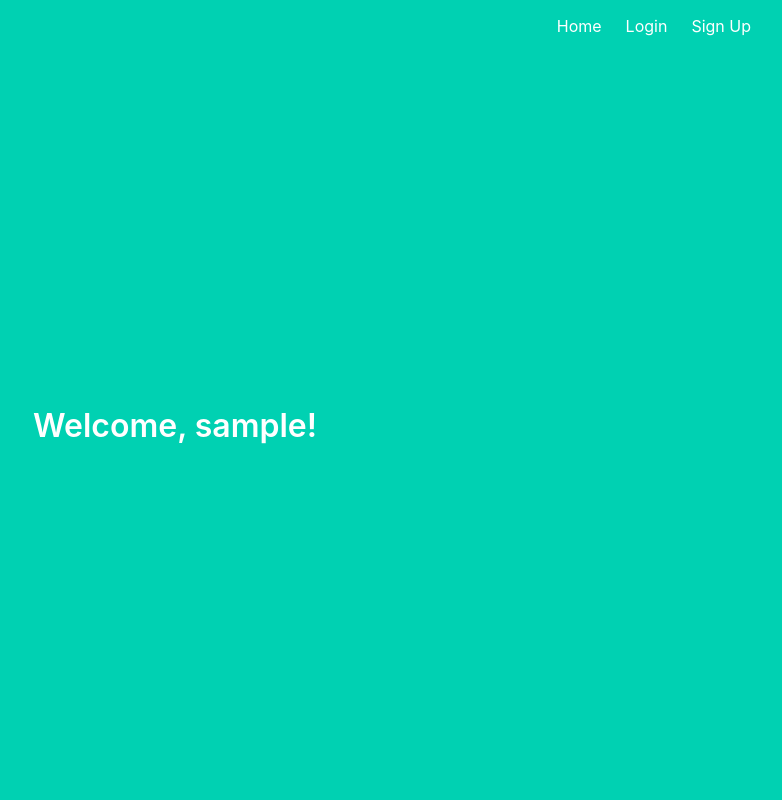
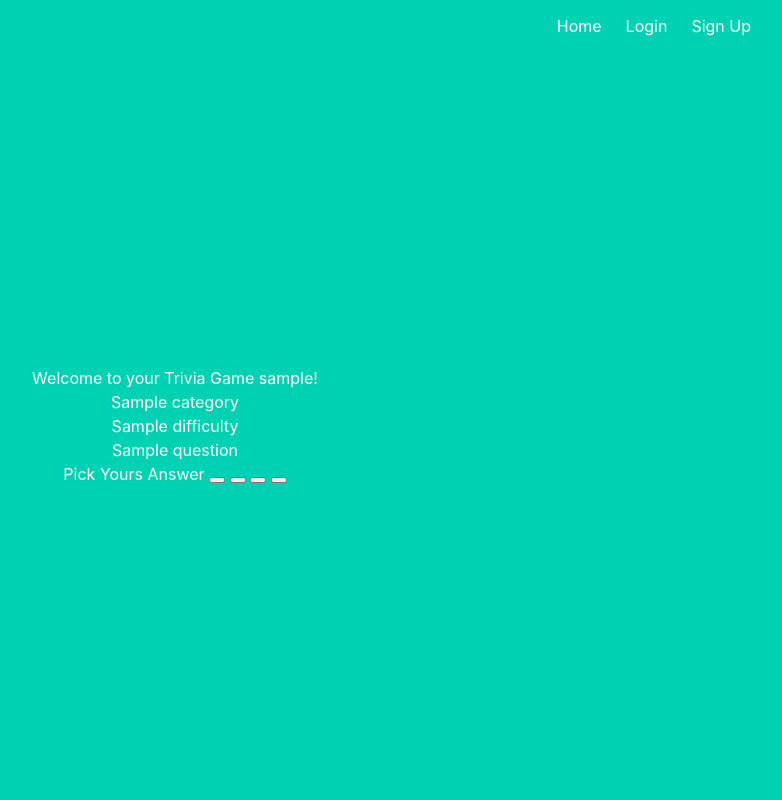
Before and after one commit to Cram-In/quiz_app_project, a Flask app: template quiz/templates/profile.html in a window 1280 px wide. Shown: the whole page, without its empty margins (465-1247 px from the left). Run offline with Flask 2, Linux system fonts and the light colour scheme; the template is opened without the code that fills it: most values are stand-ins (such as "Sample title", 1, 10 or a date in 2020).

Commit message:
start trivia

```diff
--- a/quiz/main.py
+++ b/quiz/main.py
@@ -1,8 +1,9 @@
 from flask import Blueprint, render_template
 from . import db
 from flask_login import login_required, current_user
+from client import get_me_question
+base = Blueprint("base", __name__)
 
-base = Blueprint("base", __name__)
 
 
 @base.route("/")
@@ -13,4 +14,5 @@ def index():
 @base.route("/profile/")
 @login_required
 def profile():
-    return render_template("profile.html", username=current_user.username)
+    questions = get_me_question()
+    return render_template("profile.html", username=current_user.username, questions=questions)
--- a/quiz/templates/profile.html
+++ b/quiz/templates/profile.html
@@ -1,7 +1,20 @@
 {% extends "base.html" %}
 
 {% block content %}
-<h1 class="title">
-    Welcome, {{ username }}!
+<h1>
+    Welcome to your Trivia Game {{ username }}!
 </h1>
+<div class="q&a">
+    {% for question in questions %}
+    <p id="category">{{ category }}</p>
+    <p id="difficulty">{{ difficulty }}</p>
+    <p id="question">{{ question }}</p>
+    <h11>Pick Yours Answer</h11>
+    <button id="answer1"></button>
+    <button id="answer2"></button>
+    <button id="answer3"></button>
+    <button id="answer4"></button>
+
+    {% endfor %}
+</div>
 {% endblock %}
```
Also changed, not shown: quiz/client.py (added, +10 -0 lines).
